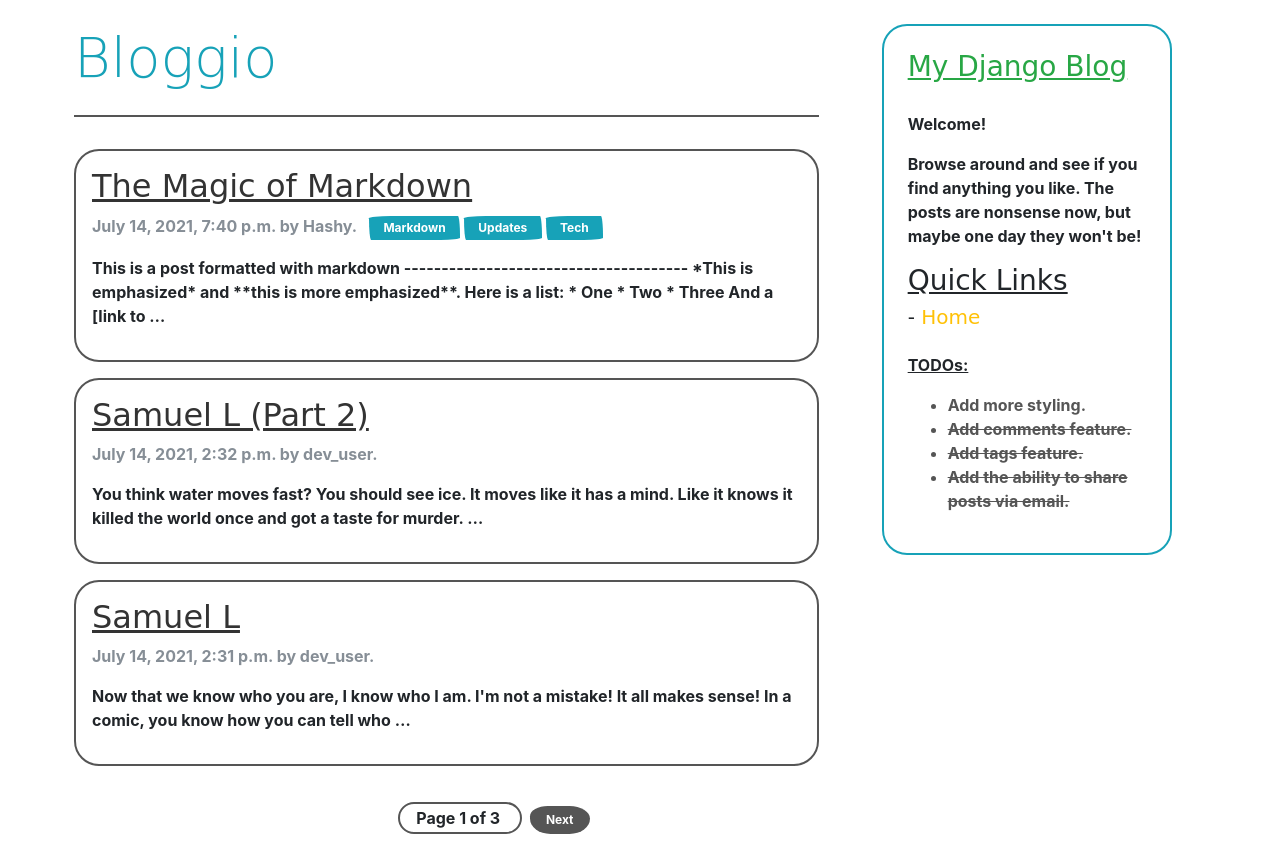
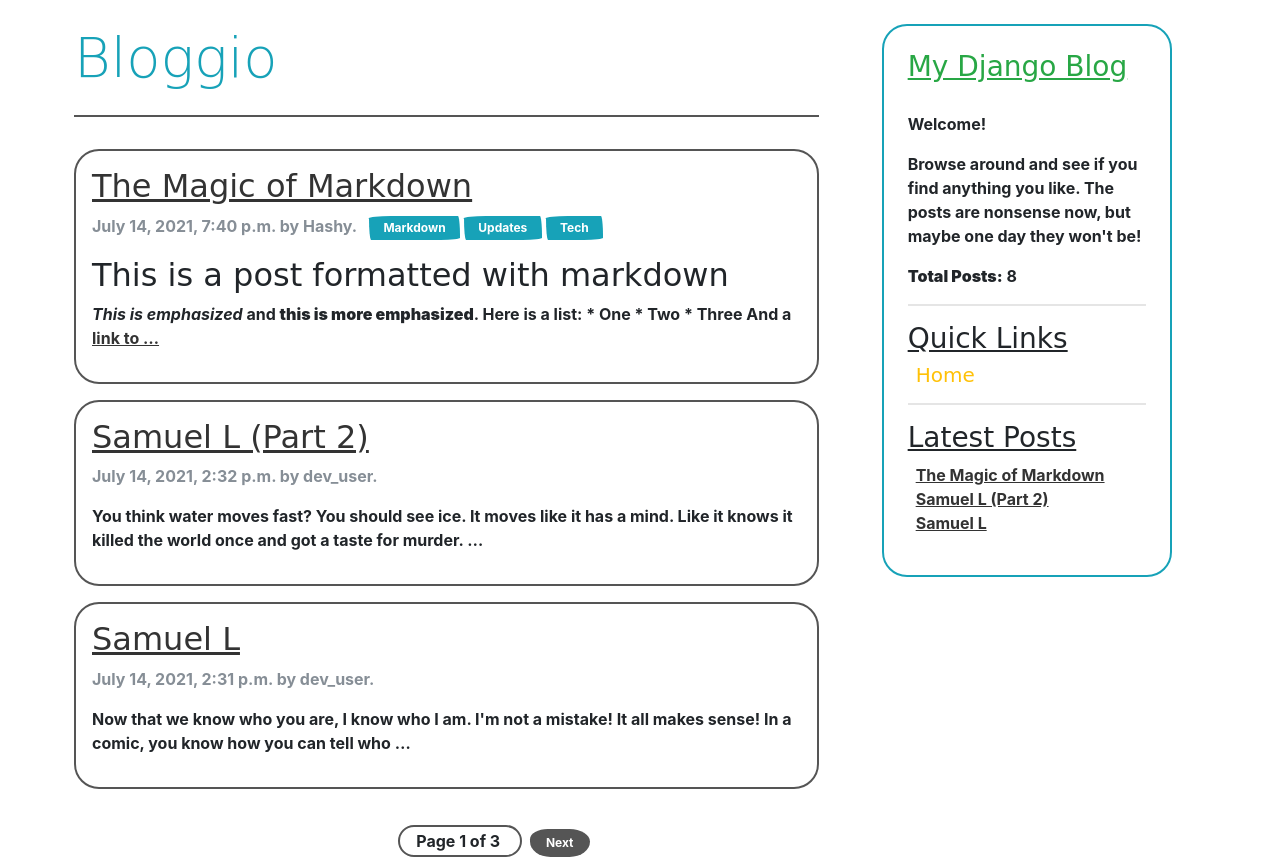
Before and after one commit to copev313/Django-Blog, a Django app: page /blog/ in a window 1280 px wide. Before the commit the page ends 834 px from the top, so only its background shows below. Run offline with Django 3.2, Linux system fonts and the light colour scheme; data comes from the database, SQL or seed files in the repository; both versions use the stored data as it was after the commit; parts of the project's set-up code (start-up, migrations or seed data) failed here and were passed over; some libraries are stand-ins or nearby versions; some web fonts are replaced.

Commit message:
added custom template tags and filter

```diff
--- a/mysite/blog/templates/blog/components/sidecard.html
+++ b/mysite/blog/templates/blog/components/sidecard.html
@@ -1,3 +1,5 @@
+
+{% load blog_tags %}
 
 <div class="col-3 card border-info rounded mt-4 ml-5 p-1 h-50">
     <div class="card-body">
@@ -7,21 +9,23 @@
             Browse around and see if you find anything you like. The posts are nonsense now, but maybe one day they won't be!
         </p>
 
-        <div>
+        <p><strong>Total Posts:</strong> {% total_posts %}</p>
+
+        <hr>
+
+        <div class="my-2">
             <h3><ins>Quick Links</ins></h3>
-            <h5>
-                - <a href="/blog" class="text-warning text-decoration-none">Home</a>
+            <h5 class="pl-2">
+                <a href="/blog" class="text-warning text-decoration-none">Home</a>
             </h5>
         </div>
 
-        <p class="pt-3">
-            <ins>TODOs:</ins>
-            <ul class="text-secondary">
-                <li>Add more styling.</li>
-                <li><del>Add comments feature.</del></li>
-                <li><del>Add tags feature.</del></li>
-                <li><del>Add the ability to share posts via email.</del></li>
-            </ul>
-        </p>
+        <hr>
+
+        <div class="my-2">
+            <h3><ins>Latest Posts</ins></h3>
+            {% show_latest_posts 3 %}
+        </div>
+
     </div>
 </div>
--- a/mysite/blog/templates/blog/post/detail.html
+++ b/mysite/blog/templates/blog/post/detail.html
@@ -1,5 +1,6 @@
 
 {% extends "blog/base.html" %}
+{% load blog_tags %}
 
 {% block title %}{{ post.title }}{% endblock %}
 
@@ -13,7 +14,7 @@
     </p>
 
     <!-- POST BODY -->
-    <div class="px-1">{{ post.body | linebreaks }}</div>
+    <div class="px-1">{{ post.body | markdown }}</div>
 
     <!-- SHARE BUTTON -->
     <div class="text-right mb-4">
--- /dev/null
+++ b/mysite/blog/templates/blog/post/latest_posts.html
@@ -0,0 +1,8 @@
+
+<ul class="list-unstyled">
+    {% for post in latest_posts %}
+        <li class="pl-2">
+            <a href="{{ post.get_absolute_url }}">{{ post.title }}</a>
+        </li>
+    {% endfor %}
+</ul>
--- a/mysite/blog/templates/blog/post/list.html
+++ b/mysite/blog/templates/blog/post/list.html
@@ -1,6 +1,7 @@
 
 
 {% extends "blog/base.html" %}
+{% load blog_tags %}
 
 {% block title %}Bloggio{% endblock %}
 
@@ -37,7 +38,7 @@
                     </span>
                 </p>
 
-                {{ post.body | truncatewords:30 | linebreaks }}
+                {{  post.body | markdown | truncatewords_html:30 }}
             </div>
         {% endfor %}
     </div>
--- /dev/null
+++ b/mysite/blog/templatetags/blog_tags.py
@@ -0,0 +1,23 @@
+from django import template
+from django.utils.safestring import mark_safe
+import markdown
+from ..models import Post
+
+
+register = template.Library()
+
+
+@register.simple_tag
+def total_posts():
+    return Post.published.count()
+
+
+@register.inclusion_tag('blog/post/latest_posts.html')
+def show_latest_posts(count=5):
+    latest_posts = Post.published.order_by('-publish')[:count]
+    return {'latest_posts': latest_posts}
+
+
+@register.filter(name='markdown')
+def markdown_format(text):
+    return mark_safe(markdown.markdown(text))
--- a/requirements.txt
+++ b/requirements.txt
@@ -1,6 +1,7 @@
 asgiref==3.4.1
 Django==3.2.5
 django-taggit==1.5.1
+Markdown==3.3.4
 python-dotenv==0.18.0
 pytz==2021.1
 sqlparse==0.4.1
```
Also changed, not shown: README.md, mysite/blog/templatetags/__init__.py (added), mysite/db.sqlite3.
